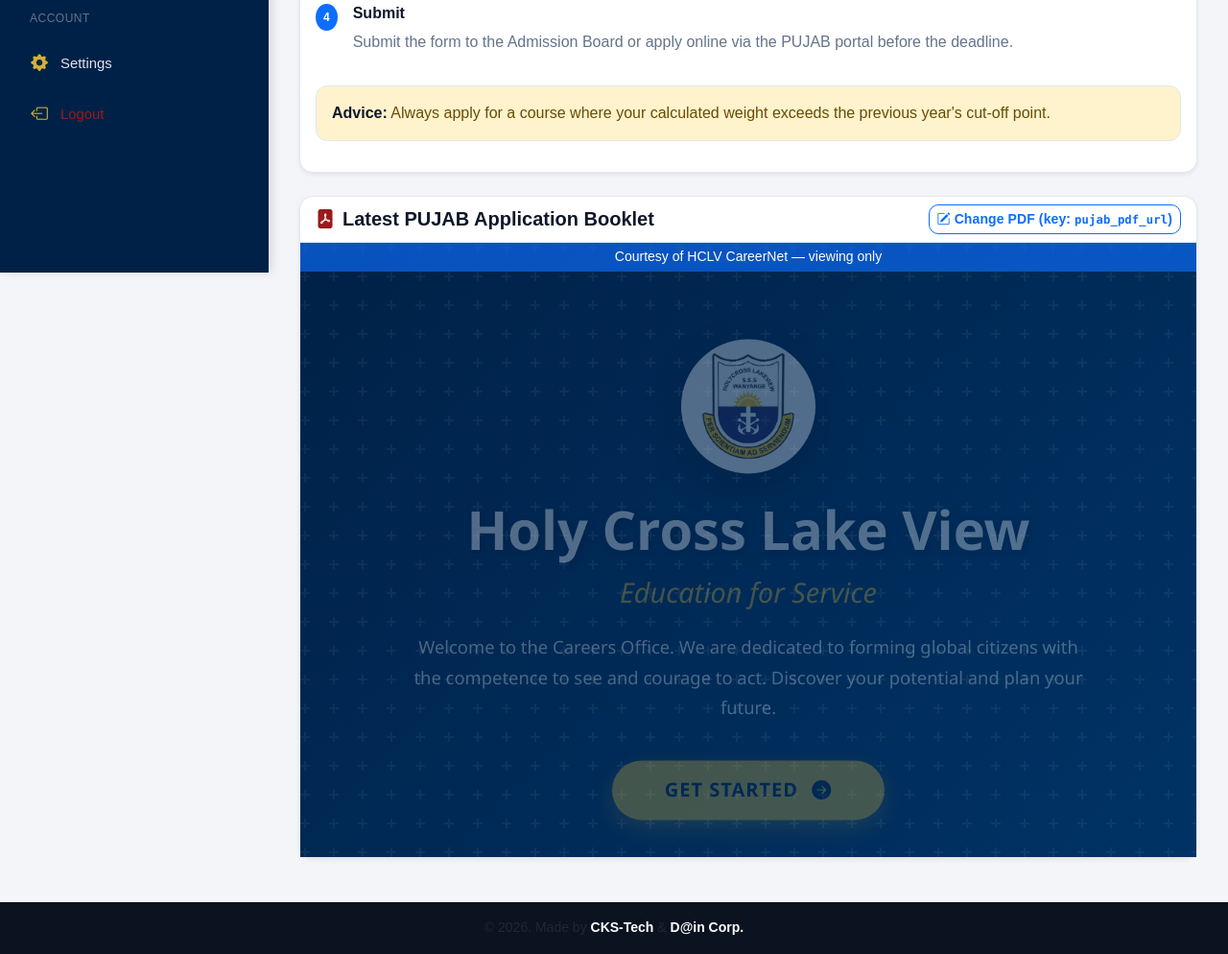
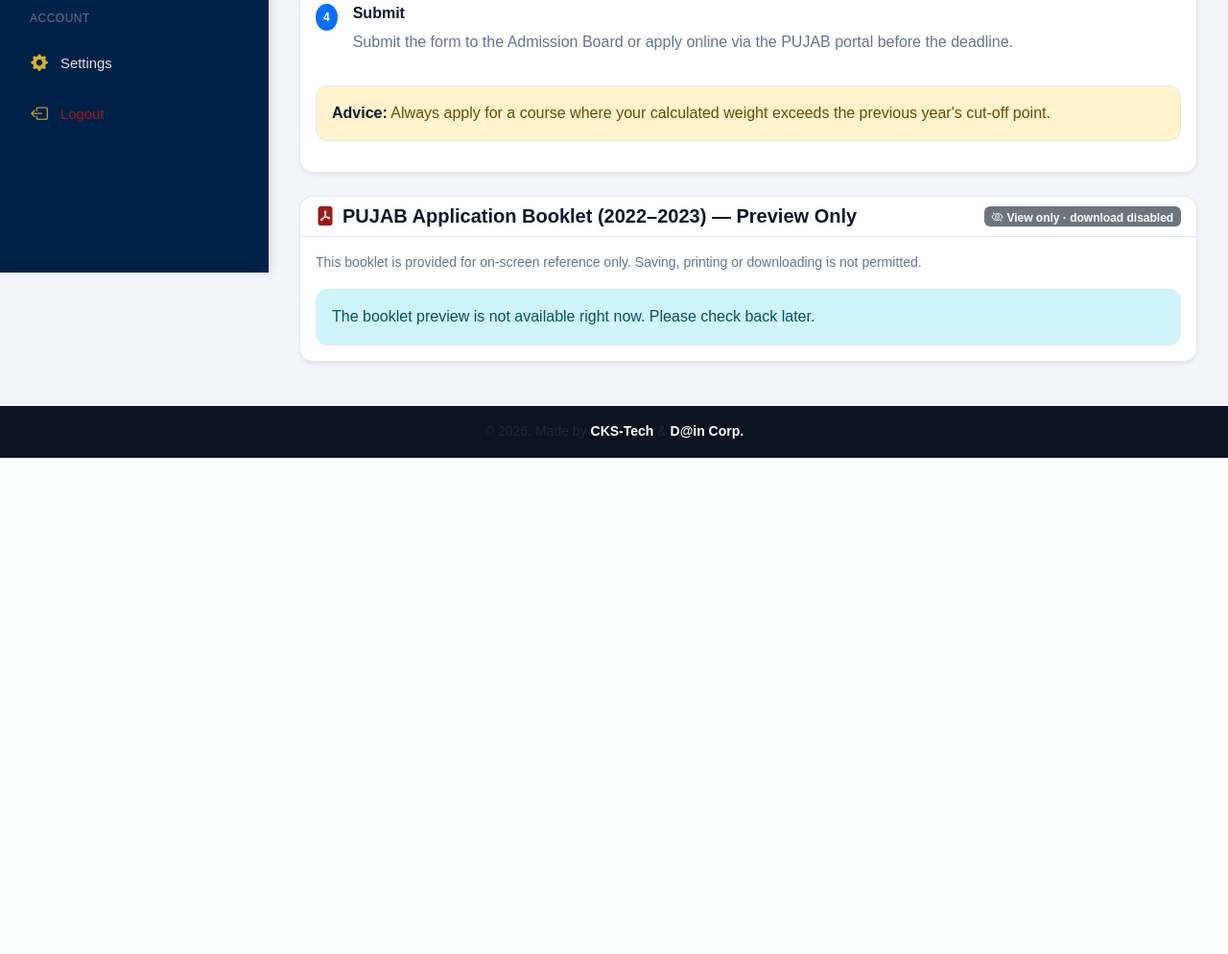
Before and after one commit to ellaish27/careernetv2.0, a Flask app: page /student/how_to_apply in a window 1280 px wide. Shown: the part 516-1510 px from the top of the page at 96% size. After the commit the page ends 993 px from the top, so only its background shows below. Run offline with Flask 3, Linux system fonts and the light colour scheme; a user stored in the database is signed in; some libraries are stand-ins or nearby versions.

Commit message:
Add preview for PUJAB booklet with download restrictions
Move the PUJAB PDF to a private directory, render pages as images with authentication, and implement client-side protections to prevent downloads.

Replit-Commit-Author: Agent
Replit-Commit-Session-Id: f9820ef8-4fac-4420-9cb8-5c11d0b3bcec
Replit-Commit-Checkpoint-Type: full_checkpoint
Replit-Commit-Event-Id: 330f239f-35d4-457c-966d-98d313b51d9d
Replit-Commit-Screenshot-Url: https://storage.googleapis.com/screenshot-production-us-central1/7792ebd4-27df-4616-93c6-feefd1c3858a/f9820ef8-4fac-4420-9cb8-5c11d0b3bcec/iKhcy0Q
Replit-Helium-Checkpoint-Created: true

```diff
--- a/requirements.txt
+++ b/requirements.txt
@@ -35,3 +35,4 @@ numpy
 openpyxl
 reportlab
 werkzeug
+pymupdf
--- a/routes/student.py
+++ b/routes/student.py
@@ -1,5 +1,5 @@
 # routes/student.py
-from flask import Blueprint, render_template, request, jsonify, abort, redirect, url_for, flash
+from flask import Blueprint, render_template, request, jsonify, abort, redirect, url_for, flash, send_file, current_app, make_response
 from flask_login import login_required, current_user
 from extensions import db
 from models import Student, AcademicRecord, University
@@ -7,10 +7,51 @@ from utils import calculate_combination_code
 import logic
 import json
 import os
+import io
 import charts  # Import our chart generation module
 
 # ✅ FIX: Use __name__ (double underscores) for proper blueprint registration
 student_bp = Blueprint('student', __name__, url_prefix='/student')
+
+# ---- PUJAB booklet preview (image-rendered, download-restricted) ----
+PUJAB_PDF_PATH = os.path.join('data', 'private', '(PUJAB) 2022-2023.pdf')
+
+
+def _pujab_doc():
+    """Open the PUJAB PDF lazily; returns (doc, page_count) or (None, 0)."""
+    try:
+        import fitz  # PyMuPDF
+    except ImportError:
+        return None, 0
+    if not os.path.exists(PUJAB_PDF_PATH):
+        return None, 0
+    doc = fitz.open(PUJAB_PDF_PATH)
+    return doc, doc.page_count
+
+
+@student_bp.route('/pujab-preview/page/<int:page>.png')
+@login_required
+def pujab_preview_page(page):
+    """Render a single PUJAB page to PNG. Auth-gated; never exposes raw PDF."""
+    doc, count = _pujab_doc()
+    if doc is None or page < 1 or page > count:
+        abort(404)
+    try:
+        # 2x zoom for crisp on-screen rendering without making downloads useful
+        mat = __import__('fitz').Matrix(2.0, 2.0)
+        pix = doc.load_page(page - 1).get_pixmap(matrix=mat, alpha=False)
+        png_bytes = pix.tobytes('png')
+    finally:
+        doc.close()
+
+    resp = make_response(png_bytes)
+    resp.headers['Content-Type'] = 'image/png'
+    # Force inline display, discourage caching/saving
+    resp.headers['Content-Disposition'] = 'inline'
+    resp.headers['Cache-Control'] = 'private, no-store, no-cache, must-revalidate, max-age=0'
+    resp.headers['Pragma'] = 'no-cache'
+    resp.headers['X-Content-Type-Options'] = 'nosniff'
+    return resp
 
 
 @student_bp.route('/portal')
@@ -55,7 +96,10 @@ def weighting_system():
 @login_required
 def how_to_apply():
     """Guide students through the application process"""
-    return render_template('student/how_to_apply.html')
+    doc, page_count = _pujab_doc()
+    if doc is not None:
+        doc.close()
+    return render_template('student/how_to_apply.html', pujab_page_count=page_count)
 
 
 @student_bp.route('/about_careers')
--- a/templates/student/how_to_apply.html
+++ b/templates/student/how_to_apply.html
@@ -56,24 +56,116 @@
     </div>
 </div>
 
-{% set pdf_url = site_content.get('pujab_pdf_url') or url_for('static', filename='uploads/PUJAB 2022-2023.pdf') %}
 <div class="card shadow-sm mt-4 protected-content">
     <div class="card-header bg-transparent d-flex justify-content-between align-items-center">
-        <h5 class="mb-0"><i class="bi bi-file-pdf-fill text-danger me-2"></i>Latest PUJAB Application Booklet</h5>
-        {% if current_user.role == 'SuperUser' %}
-            <a href="{{ url_for('su.dashboard') }}#text-panel" class="btn btn-sm btn-outline-primary">
-                <i class="bi bi-pencil-square"></i> Change PDF (key: <code>pujab_pdf_url</code>)
-            </a>
+        <h5 class="mb-0">
+            <i class="bi bi-file-pdf-fill text-danger me-2"></i>PUJAB Application Booklet (2022&ndash;2023) &mdash; Preview Only
+        </h5>
+        <span class="badge bg-secondary"><i class="bi bi-eye-slash me-1"></i>View only &middot; download disabled</span>
+    </div>
+    <div class="card-body">
+        <p class="text-muted small mb-3">
+            This booklet is provided for on-screen reference only. Saving, printing or downloading is not permitted.
+        </p>
+
+        {% if pujab_page_count and pujab_page_count > 0 %}
+            <div id="pujab-preview"
+                 class="pujab-preview position-relative"
+                 oncontextmenu="return false;"
+                 ondragstart="return false;"
+                 onselectstart="return false;"
+                 oncopy="return false;">
+                {% for p in range(1, pujab_page_count + 1) %}
+                    <div class="pujab-page-wrap position-relative mb-3 shadow-sm">
+                        <img src="{{ url_for('student.pujab_preview_page', page=p) }}"
+                             alt="PUJAB booklet page {{ p }} (preview)"
+                             class="pujab-page-img w-100 d-block"
+                             draggable="false">
+                        <div class="pujab-watermark">HCLV CareerNet &middot; {{ current_user.username }} &middot; preview only</div>
+                        <div class="pujab-overlay" aria-hidden="true"></div>
+                        <div class="pujab-page-label small text-muted text-center mt-1">Page {{ p }} of {{ pujab_page_count }}</div>
+                    </div>
+                {% endfor %}
+            </div>
+        {% else %}
+            <div class="alert alert-info mb-0">
+                The booklet preview is not available right now. Please check back later.
+            </div>
         {% endif %}
     </div>
-    <div class="card-body p-0 position-relative" oncontextmenu="return false;">
-        <div class="position-absolute top-0 start-0 w-100 text-center py-1 small text-white"
-             style="background:rgba(13,110,253,.65); z-index:5; pointer-events:none;">
-            Courtesy of HCLV CareerNet &mdash; viewing only
-        </div>
-        <iframe src="{{ pdf_url }}#toolbar=0&navpanes=0&scrollbar=1"
-                style="width:100%; height:80vh; border:0; display:block;"
-                title="PUJAB Booklet"></iframe>
-    </div>
 </div>
+
+<style>
+    .pujab-preview {
+        max-width: 900px;
+        margin: 0 auto;
+        user-select: none;
+        -webkit-user-select: none;
+        -webkit-user-drag: none;
+        -webkit-touch-callout: none;
+    }
+    .pujab-page-wrap {
+        background: #fff;
+        border: 1px solid rgba(0, 0, 0, 0.08);
+        border-radius: 4px;
+        overflow: hidden;
+    }
+    .pujab-page-img {
+        pointer-events: none;        /* blocks right-click "save image as" target */
+        -webkit-user-drag: none;
+        user-select: none;
+    }
+    /* Transparent overlay above the image to absorb pointer/right-click events */
+    .pujab-overlay {
+        position: absolute;
+        inset: 0;
+        background: transparent;
+        z-index: 2;
+    }
+    .pujab-watermark {
+        position: absolute;
+        inset: 0;
+        z-index: 3;
+        pointer-events: none;
+        display: flex;
+        align-items: center;
+        justify-content: center;
+        font-size: 1.25rem;
+        font-weight: 700;
+        color: rgba(13, 110, 253, 0.12);
+        letter-spacing: 2px;
+        transform: rotate(-22deg);
+        text-transform: uppercase;
+        text-align: center;
+        padding: 1rem;
+    }
+    @media print {
+        .pujab-preview { display: none !important; }
+        body::after {
+            content: "Printing of the PUJAB booklet preview is disabled.";
+            display: block; font-size: 14pt; padding: 2rem;
+        }
+    }
+</style>
+
+<script>
+(function () {
+    var root = document.getElementById('pujab-preview');
+    if (!root) return;
+
+    // Block context menu, drag, and selection inside the preview
+    ['contextmenu', 'dragstart', 'selectstart', 'copy', 'cut'].forEach(function (evt) {
+        root.addEventListener(evt, function (e) { e.preventDefault(); }, { passive: false });
+    });
+
+    // Block common save/print shortcuts while focus is anywhere on this page
+    document.addEventListener('keydown', function (e) {
+        var key = (e.key || '').toLowerCase();
+        if ((e.ctrlKey || e.metaKey) && ['s', 'p'].indexOf(key) !== -1) {
+            e.preventDefault();
+            e.stopPropagation();
+        }
+    });
+})();
+</script>
 {% endblock %}
```
Also changed, not shown: 3 other files.
